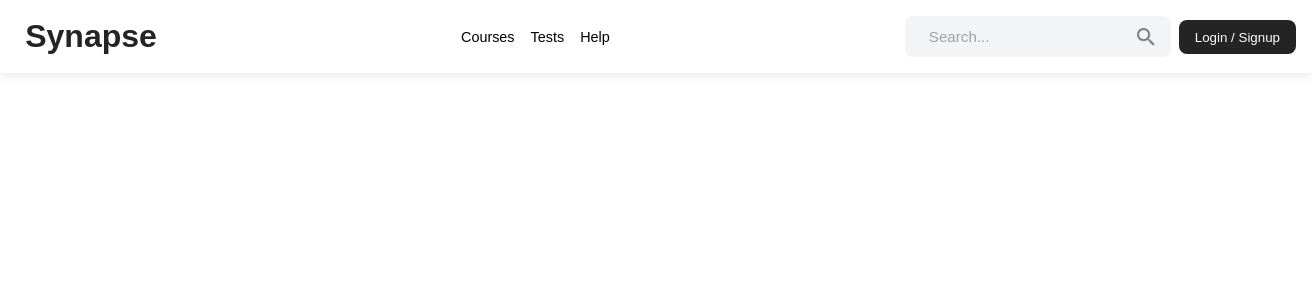
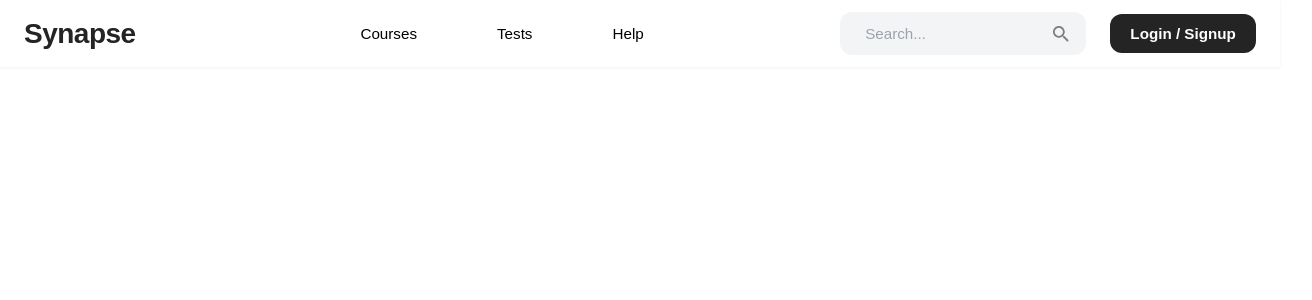
Before and after one commit to abdulshaikh55/synapse, a React (Vite) app in the folder frontend/: page / in a window 1280 px wide. Shown: the top 300 px of the page, 1312 px wide, since content can reach past the window. Built offline with nearby package versions, Linux system fonts and the light colour scheme.

Commit message:
update (Navbar): complete Navbar component

```diff
--- /dev/null
+++ b/frontend/src/App.css
@@ -0,0 +1,11 @@
+:root {
+    --background-color : #fff;
+    --hover-color        : #0987f2;
+    --btn-color: #000;
+    --link-color        : #0987f2;
+    --btn-text-color   : #fff;
+    --project-card-bg  : #ffffff00;
+    --text-color       : #222;
+    --form-text-color  : #555;
+    --footer-text-color: #888;
+}
--- a/frontend/src/App.tsx
+++ b/frontend/src/App.tsx
@@ -1,4 +1,5 @@
 import Navbar from "./components/Navbar/Navbar";
+import './App.css'
 
 function App() {
   return (
--- a/frontend/src/components/Navbar/Navbar.module.css
+++ b/frontend/src/components/Navbar/Navbar.module.css
@@ -1,22 +1,29 @@
 .navbar {
   width: 100%;
   display: flex;
+  box-sizing: border-box;
   align-items: center;
-  padding: 1rem 1rem;
-  background: #fff;
-  box-shadow: 0 2px 10px rgba(0, 0, 0, 0.1);
+  padding: 0.75rem 1.5rem;
+  background: rgba(255, 255, 255, 0.95);
+  backdrop-filter: blur(10px);
+  box-shadow: 0 1px 3px rgba(0, 0, 0, 0.05);
   position: sticky;
   top: 0;
   z-index: 1000;
-  transition: all 0.3s ease;
+  transition: all 0.3s cubic-bezier(0.4, 0, 0.2, 1);
 
   .logo {
-    width: 150px;
-    text-align: center;
+    width: 140px;
+    text-align: left;
     cursor: pointer;
-    font-size: 2rem;
-    font-weight: 600;
+    font-size: 1.75rem;
+    font-weight: 700;
     color: #242424;
+    letter-spacing: -0.5px;
+
+    &:hover {
+      transform: translateY(-1px);
+    }
   }
 
   ul {
@@ -24,18 +31,35 @@
     list-style: none;
     display: flex;
     justify-content: center;
-    gap: 1rem;
-    margin: 0 1rem;
+    gap: 5rem;
+    margin: 0 2rem;
 
     li {
       display: inline-block;
-      font-size: 0.9rem;
+      font-size: 0.95rem;
       font-weight: 500;
       cursor: pointer;
-      transition: color 0.2s ease;
+      transition: all 0.2s ease;
+      position: relative;
+      padding: 0.5rem 0;
 
       &:hover {
-        color: #2563eb;
+        color: var(--hover-color);
+      }
+
+      &::after {
+        content: '';
+        position: absolute;
+        width: 0;
+        height: 2px;
+        bottom: 0;
+        left: 0;
+        background-color: var(--hover-color);
+        transition: width 0.2s ease;
+      }
+
+      &:hover::after {
+        width: 100%;
       }
     }
   }
@@ -45,18 +69,25 @@
     align-items: center;
     background: #f3f4f6;
     padding: 0.5rem 1rem;
-    border-radius: 8px;
+    border-radius: 12px;
     transition: all 0.2s ease;
+    border: 1px solid transparent;
 
     &:focus-within {
-      background: #e5e7eb;
-      box-shadow: 0 0 0 2px rgba(37, 99, 235, 0.2);
+      background: #fff;
+      border-color: #e5e7eb;
+      box-shadow: 0 2px 8px rgba(0, 0, 0, 0.05);
     }
 
     img {
-      width: 18px;
+      width: 16px;
       cursor: pointer;
       opacity: 0.6;
+      transition: opacity 0.2s ease;
+
+      &:hover {
+        opacity: 1;
+      }
     }
 
     input {
@@ -66,73 +97,70 @@
       outline: 0;
       color: #1f2937;
       font-size: 0.95rem;
-      width: 150px;
+      width: 140px;
+      transition: width 0.2s ease;
 
       &::placeholder {
         color: #9ca3af;
       }
 
       @media (min-width: 768px) {
+        width: 180px;
+      }
+
+      &:focus {
         width: 200px;
       }
     }
   }
 
   .loginSignupButton {
-    padding: 0.5rem 1rem;
+    padding: 0.6rem 1.2rem;
     background: #242424;
-    border-radius: 8px;
-    margin-left: 0.5rem;
+    border-radius: 12px;
+    margin-left: 1.5rem;
     transition: all 0.2s ease;
+    border: 1px solid transparent;
 
     &:hover {
-      background: #1d4ed8;
+      background: var(--hover-color);
+      transform: translateY(-1px);
+      box-shadow: 0 4px 12px rgba(37, 99, 235, 0.2);
     }
 
     button {
       background: transparent;
       color: #fff;
       border: none;
-      font-weight: 500;
+      font-weight: 600;
+      font-size: 0.95rem;
       cursor: pointer;
+      padding: 0;
     }
   }
 
   .toggleIcon {
-    width: 35px;
+    width: 32px;
     cursor: pointer;
-    margin-left: 0.75rem;
+    margin-left: 1rem;
     opacity: 0.8;
-    transition: opacity 0.2s ease;
+    transition: all 0.2s ease;
+    padding: 0.5rem;
+    border-radius: 8px;
 
     &:hover {
       opacity: 1;
+      background: #f3f4f6;
     }
   }
 }
 
-.dark .navbar {
-  background: #111827;
-  color: #fff;
-  box-shadow: 0 2px 10px rgba(0, 0, 0, 0.3);
+@media (max-width: 1024px) {
+  .navbar {
+    padding: 0.75rem 1rem;
 
-  .searchBox {
-    background: #1f2937;
-
-    input {
-      color: #fff;
-
-      &::placeholder {
-        color: #9ca3af;
-      }
-    }
-  }
-
-  .loginSignupButton {
-    background: #3b82f6;
-
-    &:hover {
-      background: #2563eb;
+    ul {
+      gap: 3rem;
     }
   }
 }
@@ -144,21 +172,36 @@
     }
 
     ul {
-      gap: 0.5rem;
-      margin: 0 0.5rem;
+      /* gap: 1rem; */
+      margin: 0 1rem;
+    }
+
+    .loginSignupButton {
+      margin-left: 1rem;
     }
   }
 }
 
 @media (max-width: 640px) {
   .navbar {
+    padding: 0.75rem;
+    justify-content: space-between;
+
     ul {
       display: none;
     }
 
     .logo {
-      width: 120px;
-      font-size: 1.75rem;
+      width: auto;
+      font-size: 1.5rem;
+    }
+
+    .loginSignupButton {
+      padding: 0.5rem 1rem;
+
+      button {
+        font-size: 0.9rem;
+      }
     }
   }
 }
--- a/frontend/src/components/Navbar/Navbar.tsx
+++ b/frontend/src/components/Navbar/Navbar.tsx
@@ -1,13 +1,10 @@
 import styles from "./Navbar.module.css";
-// import logo from "../../assets/synapse.jpg";
-// import searchIconLight from "../../assets/search-w.png";
 import searchIconDark from "../../assets/search-b.png";
 
 const Navbar = () => {
   return (
     <div className={styles.navbar}>
       <div className={styles.logo}>
-        {/* <img src={logo} alt="synapse logo" /> */}
         <p>Synapse</p>
       </div>
 
```
